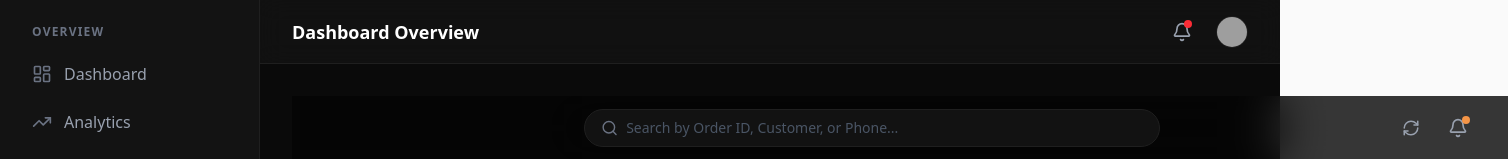
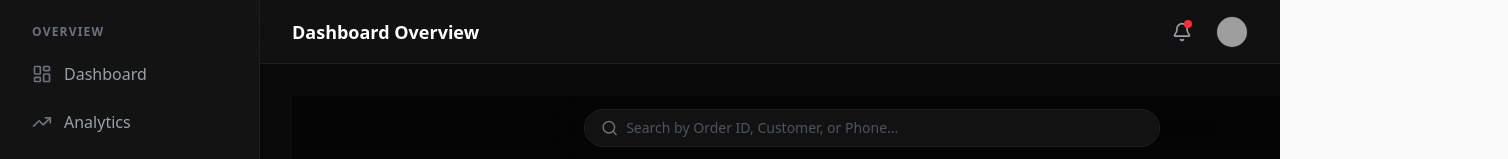
Before and after one commit to equaltechbd/KIDZ-ORAS-Website, a Next.js app in the folder kidz-oras/: page /admin/orders in a window 1280 px wide. Shown: the top 159 px of the page, 1508 px wide, since content can reach past the window. Built offline with nearby package versions, Linux system fonts and the light colour scheme; no server answers; the database is empty; grey boxes are pictures that could not be loaded.

Commit message:
fix: resolved horizontal overflow issue by adding calc width and overflow hidden for responsive layout

```diff
--- a/kidz-oras/src/app/admin/layout.tsx
+++ b/kidz-oras/src/app/admin/layout.tsx
@@ -14,18 +14,19 @@ export default function AdminLayout({
   const [isSidebarOpen, setIsSidebarOpen] = useState(false);
   const pathname = usePathname();
 
-  // যদি ইউজার লগইন পেজে থাকে, তাহলে সাইডবার বা হেডার লোড হবে না, কোনো স্পিনারও দেখাবে না
   if (pathname === "/admin/login") {
-    return <div className="bg-[#050505] min-h-screen">{children}</div>;
+    return <div className="bg-[#050505] min-h-screen w-full overflow-x-hidden">{children}</div>;
   }
 
-  // ড্যাশবোর্ডের আসল লেআউট
   return (
-    <div className="bg-[#0a0a0a] text-[#e5e2e1] min-h-screen font-sans selection:bg-[#F49547]/30">
+    // overflow-x-hidden যোগ করা হয়েছে যাতে স্ক্রিনের বাইরে কিছু না যায়
+    <div className="bg-[#0a0a0a] text-[#e5e2e1] min-h-screen font-sans selection:bg-[#F49547]/30 overflow-x-hidden w-full relative">
       <OrderAlert />
       <Sidebar isOpen={isSidebarOpen} setIsOpen={setIsSidebarOpen} />
       <AdminHeader onMenuClick={() => setIsSidebarOpen(true)} />
-      <main className="md:ml-[260px] p-4 md:p-8 min-h-[calc(100vh-64px)]">
+
+      {/* অটোমেটিক রিসাইজের জন্য w-[calc(100%-260px)] যোগ করা হয়েছে */}
+      <main className="md:ml-[260px] md:w-[calc(100%-260px)] p-4 md:p-8 min-h-[calc(100vh-64px)]">
         {children}
       </main>
     </div>
--- a/kidz-oras/src/components/admin/AdminHeader.tsx
+++ b/kidz-oras/src/components/admin/AdminHeader.tsx
@@ -10,7 +10,8 @@ interface AdminHeaderProps {
 
 export default function AdminHeader({ onMenuClick, title = "Dashboard Overview" }: AdminHeaderProps) {
   return (
-    <header className="bg-[#131313]/80 backdrop-blur-md sticky top-0 z-30 border-b border-[#1f1f1f] flex justify-between items-center h-16 px-4 md:px-8 md:ml-[260px]">
+    // অটোমেটিক রিসাইজের জন্য w-[calc(100%-260px)] যোগ করা হয়েছে
+    <header className="bg-[#131313]/80 backdrop-blur-md sticky top-0 z-30 border-b border-[#1f1f1f] flex justify-between items-center h-16 px-4 md:px-8 md:ml-[260px] w-full md:w-[calc(100%-260px)]">
       <div className="flex items-center gap-4">
         <button onClick={onMenuClick} className="md:hidden text-gray-400 hover:text-[#F49547] p-2 rounded-lg">
           <Menu size={24} />
```
